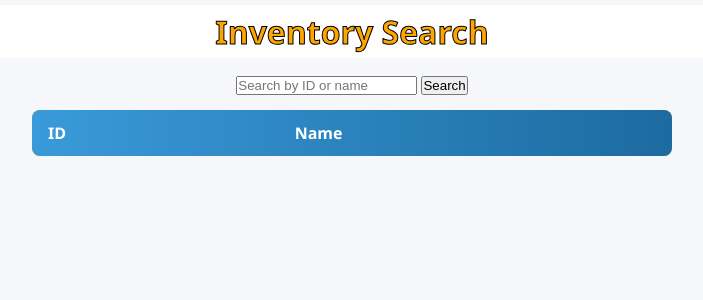
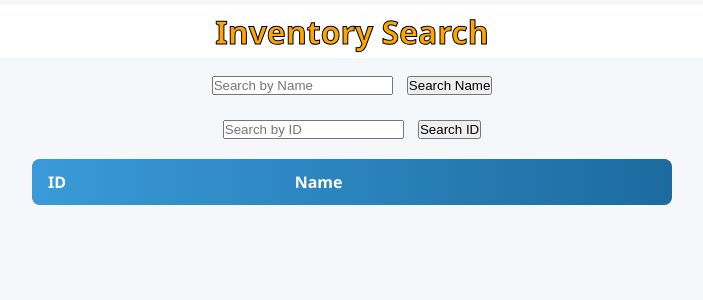
Before and after one commit to connor-w-smith/HawkEye, a Flask app: page /search in a window 1280 px wide. Shown: the top 300 px of the page, without its empty margins (288-991 px from the left). Run offline with Flask 3, Linux system fonts and the light colour scheme; lists and menus that the app fills with data are empty.

Commit message:
Updated for two search bars by either name or id

```diff
--- a/static/search.js
+++ b/static/search.js
@@ -1,34 +1,49 @@
-document.getElementById("searchBtn").addEventListener("click", async () => {
-    const query = document.getElementById("searchInput").value.trim();
+// Function to render results in the table
+function renderResults(data) {
     const table = document.getElementById("data-table");
+    table.innerHTML = ""; // Clear previous results
 
-    // Clear previous results
-    table.innerHTML = "";
-
-    if (!query) {
-        return;
-    }
-
-    try {
-        const response = await fetch(`/api/search?query=${encodeURIComponent(query)}`);
-        const data = await response.json();
-
-        if (!response.ok || data.length === 0) {
+    if (!data.length) {
+        const row = document.createElement("tr");
+        row.innerHTML = `<td colspan="2" style="text-align:center">No results found</td>`;
+        table.appendChild(row);
         return;
     }
 
     data.forEach(item => {
         const row = document.createElement("tr");
-
         row.innerHTML = `
             <td>${item.finishedgoodid}</td>
             <td>${item.finishedgoodname}</td>
         `;
-
         table.appendChild(row);
     });
+}
 
+// Search by Name
+document.getElementById("searchNameBtn").addEventListener("click", async () => {
+    const query = document.getElementById("searchNameInput").value.trim();
+    if (!query) return;
+
+    try {
+        const response = await fetch(`/search/name?query=${encodeURIComponent(query)}`);
+        const data = await response.json();
+        renderResults(data);
     } catch (err) {
-        console.error("Search error:", err);
+        console.error("Error searching by name:", err);
     }
 });
+
+// Search by ID
+document.getElementById("searchIdBtn").addEventListener("click", async () => {
+    const query = document.getElementById("searchIdInput").value.trim();
+    if (!query) return;
+
+    try {
+        const response = await fetch(`/search/id?query=${encodeURIComponent(query)}`);
+        const data = await response.json();
+        renderResults(data);
+    } catch (err) {
+        console.error("Error searching by ID:", err);
+    }
+});
--- a/templates/search.html
+++ b/templates/search.html
@@ -2,7 +2,8 @@
 <html lang="en">
 <head>
     <meta charset="UTF-8">
-    <title>Search Inventory</title>
+    <meta name="viewport" content="width=device-width, initial-scale=1.0">
+    <title>Inventory Search</title>
     <link rel="stylesheet" href="/static/index.css">
 </head>
 <body>
@@ -11,16 +12,17 @@
     <h1>Inventory Search</h1>
 </div>
 
-<div style="text-align:center; margin-bottom: 15px;">
-    <input
-        type="text"
-        id="searchInput"
-        placeholder="Search by ID or name"
-    />
-    <button id="searchBtn">Search</button>
+<div class="search-container" style="text-align:center; margin-bottom: 20px;">
+    <input id="searchNameInput" type="text" placeholder="Search by Name" style="margin-right:10px;">
+    <button id="searchNameBtn">Search Name</button>
+
+    <br><br>
+
+    <input id="searchIdInput" type="text" placeholder="Search by ID" style="margin-right:10px;">
+    <button id="searchIdBtn">Search ID</button>
 </div>
 
-<table class="data-display">
+<table class="data-display" id="searchResults">
     <thead>
         <tr>
             <th>ID</th>
@@ -28,7 +30,7 @@
         </tr>
     </thead>
     <tbody id="data-table">
-        <!-- EMPTY ON LOAD -->
+        <!-- Results appear here -->
     </tbody>
 </table>
 
```
Lines whose indentation alone changed are shown as unchanged.
